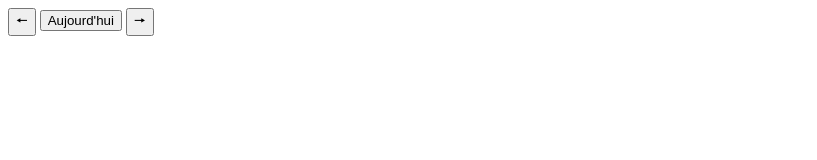
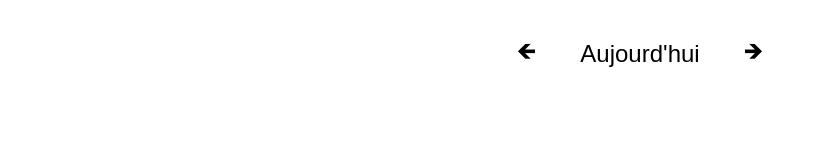
Before and after one commit to josueprlt/SAE-3.03-Josue-Perrault, a website built with Vite: page mmi-calendar-master/index.html in a window 1280 px wide. Shown: the whole page, without its empty margins (0-817 px from the left). Built offline with nearby package versions, Linux system fonts and the light colour scheme; files whose address does not match are found by name; what @toast-ui/calendar, ical would draw is missing.

Commit message:
it2 finis
finition css boutons

```diff
--- a/mmi-calendar-master/index.html
+++ b/mmi-calendar-master/index.html
@@ -3,6 +3,7 @@
   <head>
     <meta charset="UTF-8" />
     <meta name="viewport" content="width=device-width, initial-scale=1.0" />
+    <link rel="stylesheet" href="style.css">
     <title>MMI Calendar</title>
   </head>
   <body>
@@ -10,9 +11,9 @@
     <div>
       <header>
         <nav class="navigation">
-          <button class="btn__calendar" id="prev">&#129044;</button>
+          <button class="btn__calendar" id="prev">&#129144;</button>
           <button class="btn__calendar" id="actual">Aujourd'hui</button>
-         <button class="btn__calendar" id="next">&#129046;</button>
+         <button class="btn__calendar" id="next">&#129146;</button>
         </nav>
       </header>
 
--- /dev/null
+++ b/mmi-calendar-master/style.css
@@ -0,0 +1,15 @@
+.navigation {
+    display: flex;
+    justify-content: center;
+    align-items: center;
+    gap: 2rem;
+    padding: 0;
+    margin: 2rem 0;
+}
+
+.btn__calendar {
+    background: none;
+    border: none;
+    font-size: 1.5rem;
+    cursor: pointer;
+}
```
